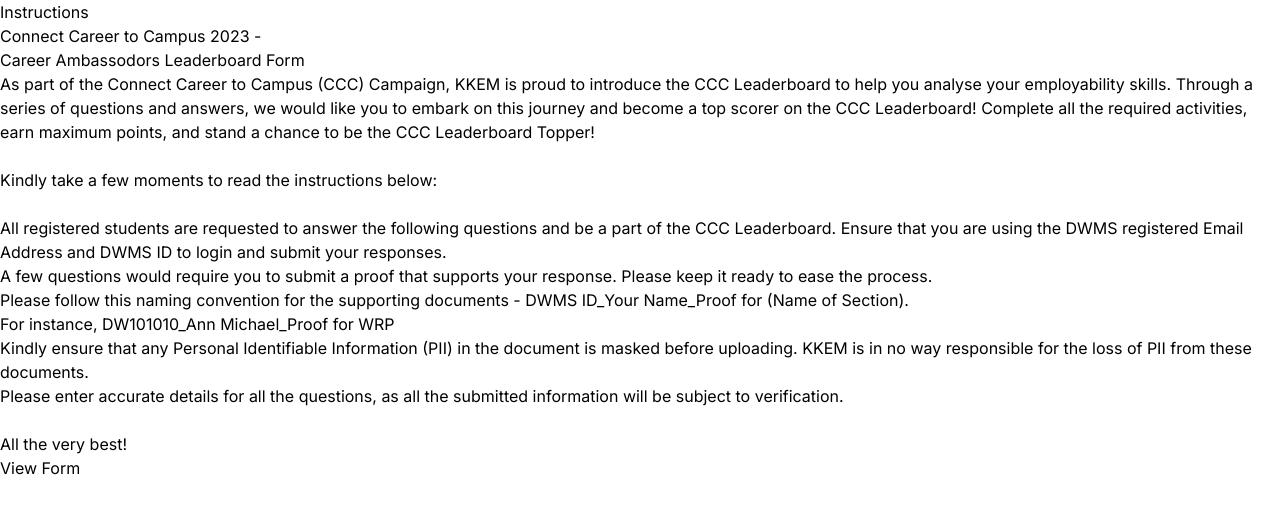
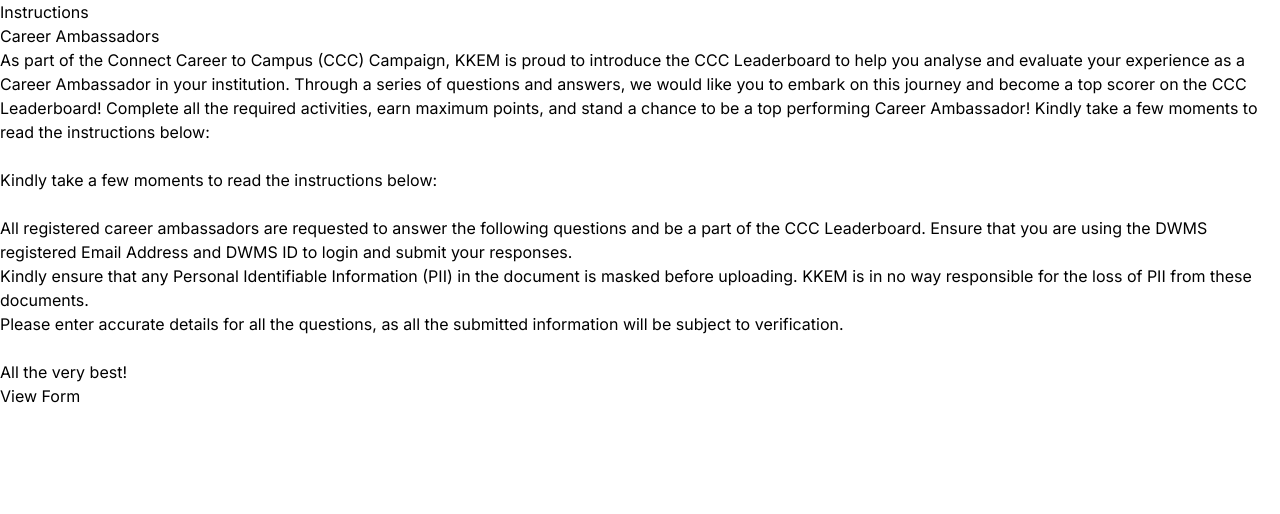
Before and after one commit to skassociates/kkem-frontend, a Next.js app: page /admin/instructions in a window 1280 px wide. Shown: the top 514 px of the page. Built offline with nearby package versions, Linux system fonts and the light colour scheme.

Commit message:
career admin updated

```diff
--- a/src/app/admin/instructions/page.tsx
+++ b/src/app/admin/instructions/page.tsx
@@ -12,43 +12,33 @@
           Instructions
         </div>
         <div className="p-9">
-          <div className="text-3xl">
-            Connect Career to Campus 2023 - <br />
-            Career Ambassodors Leaderboard Form
-          </div>
+          <div className="text-3xl">Career Ambassadors</div>
           <div className="mt-8 text-lg">
             As part of the Connect Career to Campus (CCC) Campaign, KKEM is
             proud to introduce the{" "}
             <span className="font-bold">CCC Leaderboard</span> to help you
-            analyse your employability skills. Through a series of questions and
-            answers, we would like you to embark on this journey and become a
-            top scorer on the CCC Leaderboard! Complete all the required
-            activities, earn maximum points, and stand a chance to be the CCC
-            Leaderboard Topper! <br /> <br />
+            analyse and evaluate your experience as a Career Ambassador in your
+            institution. Through a series of questions and answers, we would
+            like you to embark on this journey and become a top scorer on the
+            CCC Leaderboard! Complete all the required activities, earn maximum
+            points, and stand a chance to be a top performing Career Ambassador!
             Kindly take a few moments to read the instructions below: <br />{" "}
+            <br />
+            <div>
+              Kindly take a few moments to read the instructions below:
+            </div>{" "}
             <br />
             <ul className="list-decimal list-outside ml-5">
               <li>
-                All registered students are requested to answer the following
-                questions and be a part of the CCC Leaderboard. Ensure that you
-                are using the DWMS registered Email Address and DWMS ID to login
-                and submit your responses.{" "}
-              </li>
-              <li>
-                A few questions would require you to submit a proof that
-                supports your response. Please keep it ready to ease the
-                process.
-              </li>
-              <li>
-                Please follow this naming convention for the supporting
-                documents - DWMS ID_Your Name_Proof for (Name of Section).{" "}
-                <br />
-                For instance, DW101010_Ann Michael_Proof for WRP
+                All registered career ambassadors are requested to answer the
+                following questions and be a part of the CCC Leaderboard. Ensure
+                that you are using the DWMS registered Email Address and DWMS ID
+                to login and submit your responses.
               </li>
               <li>
                 Kindly ensure that any Personal Identifiable Information (PII)
                 in the document is masked before uploading. KKEM is in no way
-                responsible for the loss of PII from these documents.{" "}
+                responsible for the loss of PII from these documents.
               </li>
               <li>
                 Please enter accurate details for all the questions, as all the
```
